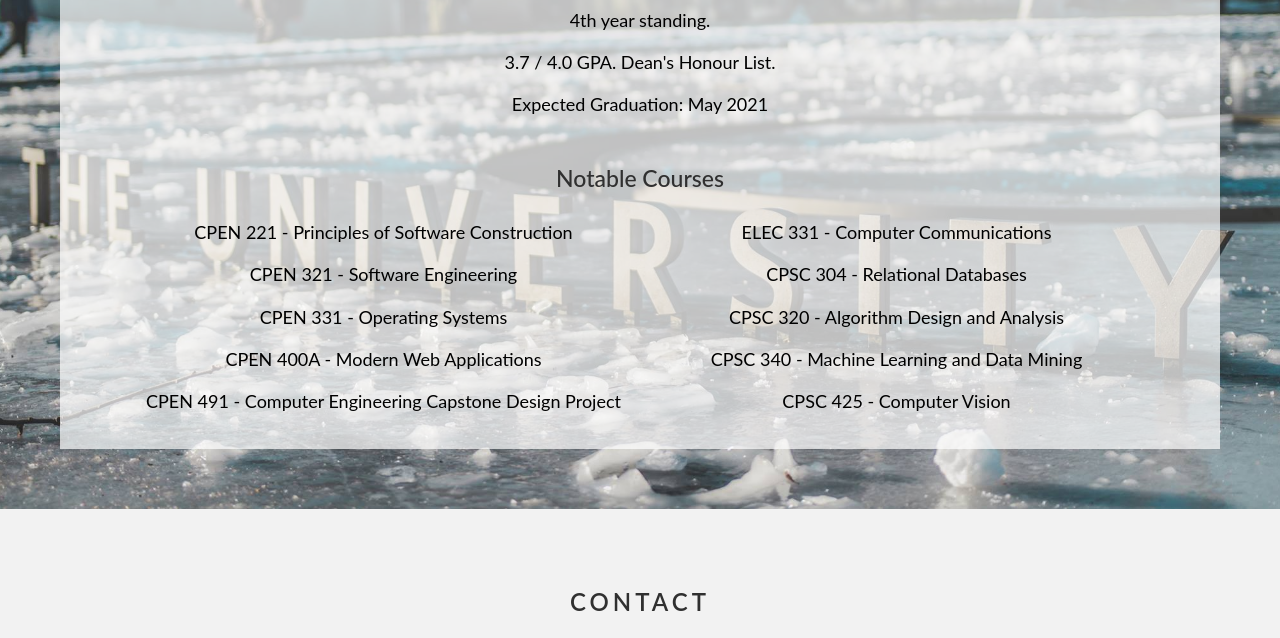
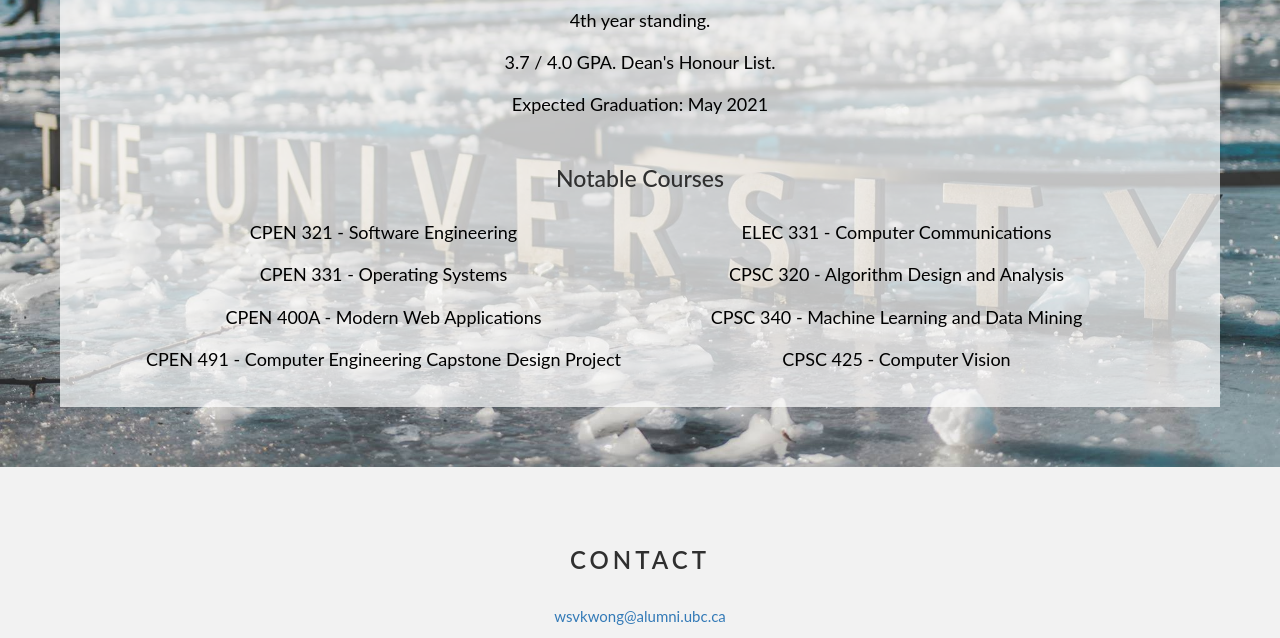
Before and after one commit to vwskwong/vwskwong.github.io, a plain HTML site: page index.html in a window 1280 px wide. Shown: the part 5161-5799 px from the top of the page. Drawn offline with nearby package versions, Linux system fonts and the light colour scheme.

Commit message:
Update index.html

```diff
--- a/index.html
+++ b/index.html
@@ -516,7 +516,6 @@
 
         <div class="row" style="margin: 1% 5%">
           <div class="col-sm-6 col-xs-12">
-            <p>CPEN 221 - Principles of Software Construction</p>
             <p>CPEN 321 - Software Engineering</p>
             <p>CPEN 331 - Operating Systems</p>
             <p>CPEN 400A - Modern Web Applications</p>
@@ -524,7 +523,6 @@
           </div>
           <div class="col-sm-6 col-xs-12">
             <p>ELEC 331 - Computer Communications</p>
-            <p>CPSC 304 - Relational Databases</p>
             <p>CPSC 320 - Algorithm Design and Analysis</p>
             <p>CPSC 340 - Machine Learning and Data Mining</p>
             <p>CPSC 425 - Computer Vision</p>
```
